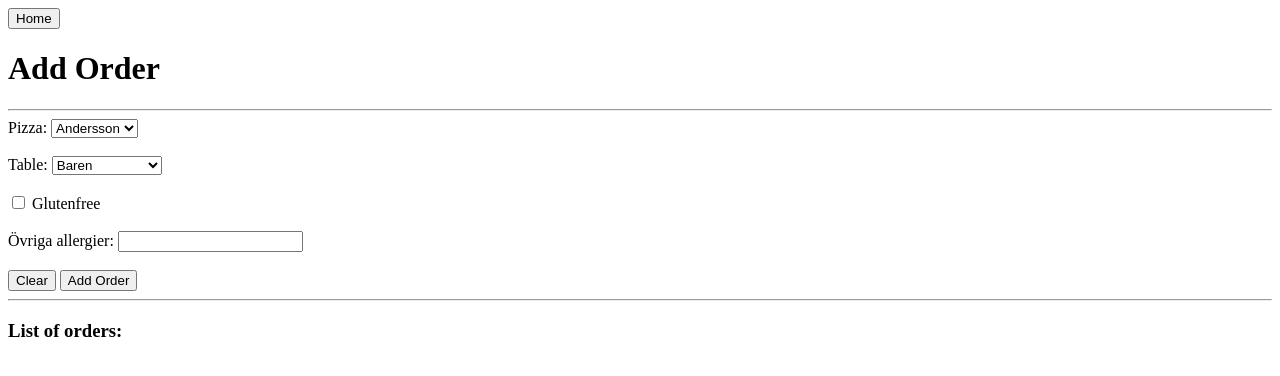
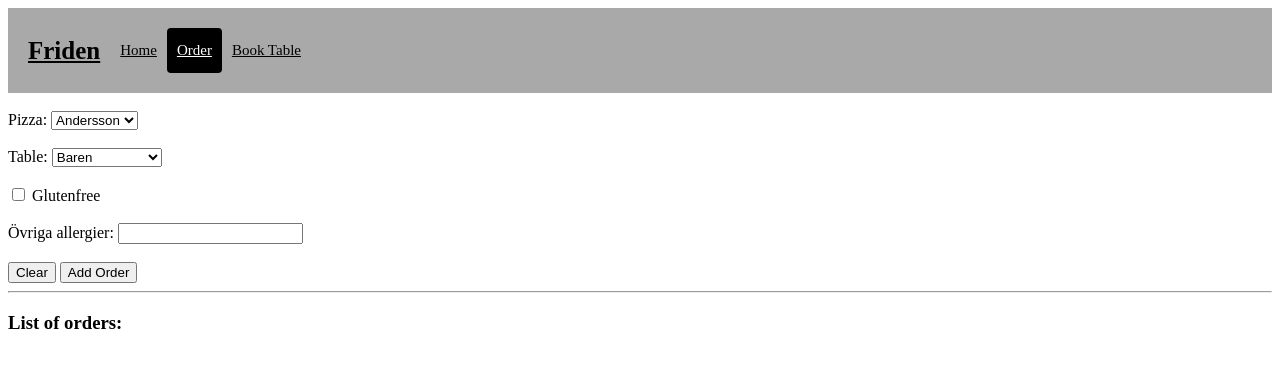
Before and after one commit to sebbelundgreen/inlamning-friden, a plain HTML site: page order.html in a window 1280 px wide. Drawn offline with Linux system fonts and the light colour scheme; a script that the page names is missing.

Commit message:
Added header and hover over buttons

```diff
--- a/order.html
+++ b/order.html
@@ -5,16 +5,21 @@
     <meta charset="UTF-8">
     <meta name="viewport" content="width=device-width, initial-scale=1.0">
     <meta http-equiv="X-UA-Compatible" content="ie=edge">
-    <title>Order</title>
+
+    <div class="header">
+        <a href="/index.html" class="home">Friden</a>
+        <div class="header-right">
+            <a href="/index.html">Home</a>
+            <a class="open" href="/order.html">Order</a>
+            <a href="/booktable.html">Book Table</a>
+        </div>
+    </div>
+
     <link rel="stylesheet" href="style.css">
 </head>
 
 <body>
-        <a href="/index.html"><button id="homebutton">Home</button></a> <br>
-
-    <h1>Add Order</h1>
-    <hr>
-
+    <br>
     <form>
         <label for="pizza">Pizza:</label>
         <select name="orderPizza" id="pizza">
--- a/style.css
+++ b/style.css
@@ -1,3 +1,42 @@
-* {
-    box-sizing: border-box;
-    }
+* {
+    box-sizing: border-box;
+}
+
+#button {
+    cursor: pointer;
+}
+
+button:hover {
+    background-color: lightgray;
+}
+
+.header {
+    overflow: hidden;
+    background-color: darkgray;
+    padding: 20px 10px;
+  }
+
+  .header a {
+    float: left;
+    color: black;
+    text-align: center;
+    padding: 10px;
+    font-size: 15px;
+    line-height: 25px;
+    border-radius: 4px;
+  }
+
+  .header a.home {
+    font-size: 25px;
+    font-weight: bold;
+  }
+
+  .header a:hover {
+    background-color: lightgray;
+    color: black;
+  }
+
+  .header a.open {
+    background-color: black;
+    color: white;
+  }
```
Also changed, not shown: booktable.html (+12 -3 lines), index.html (+13 -4 lines).
